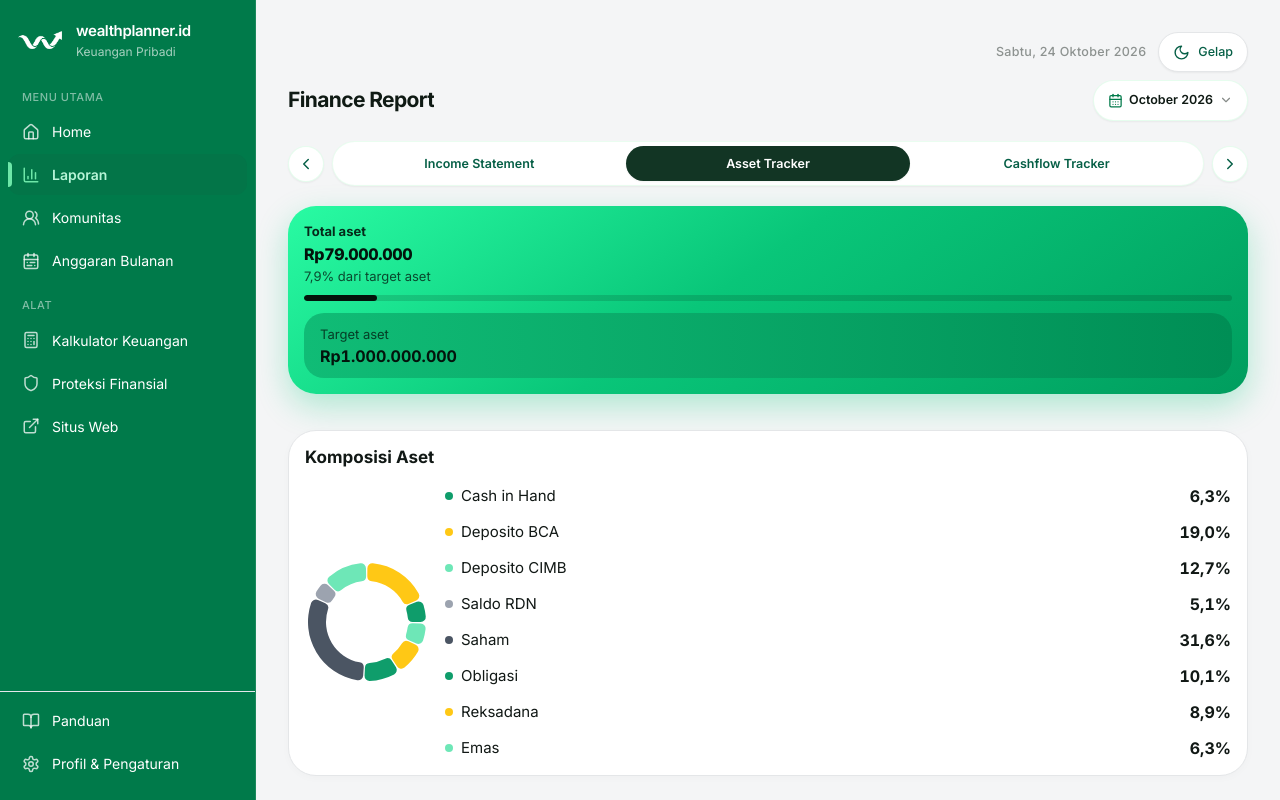
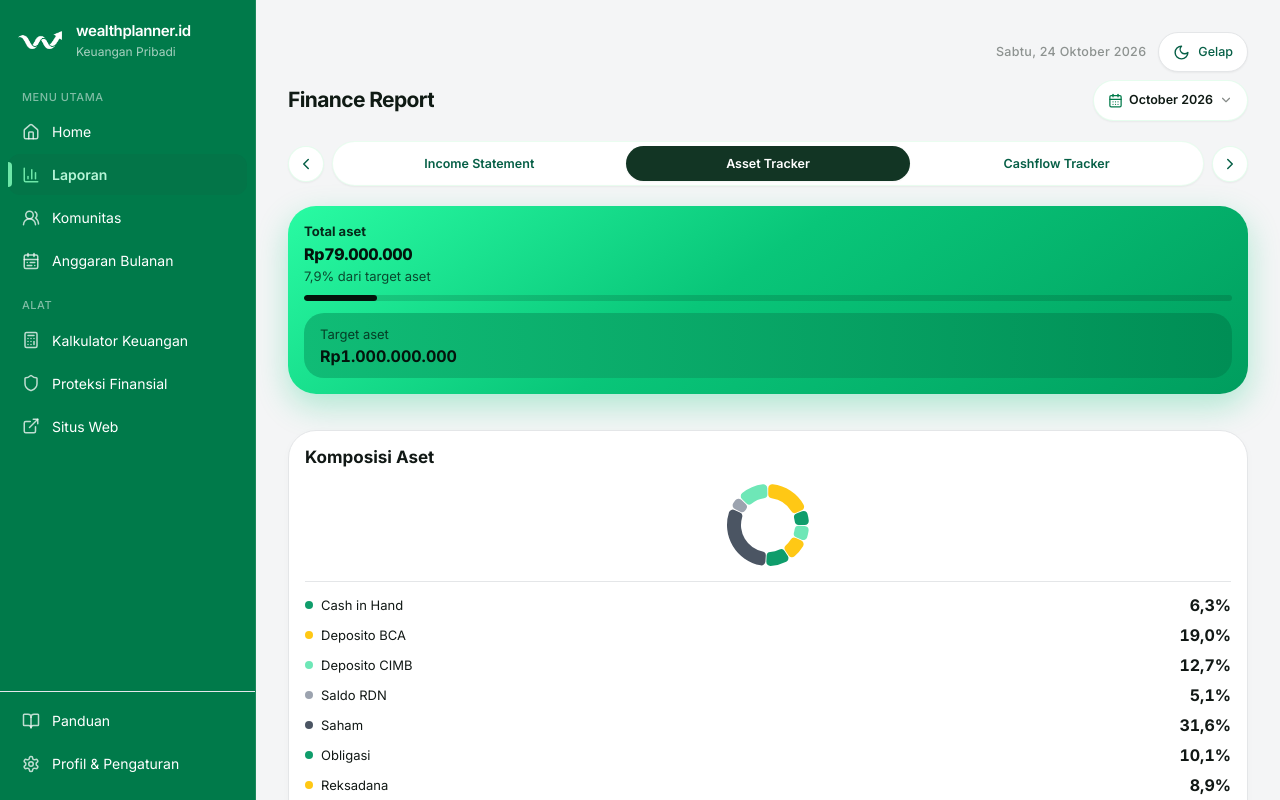
Before and after one commit to jasminework2023/personal-wealthplanner, a React (Vite) app: page /dashboard/finance in a window 1280 px wide. Both pictures are taken after a click on the button "Asset Tracker". Shown: the top 800 px of the page. Built offline with nearby package versions, Linux system fonts and the light colour scheme; the HTML template or start-up script is replaced by a standard one.

Commit message:
Make asset composition chart smaller with legend below

```diff
--- a/src/pages/DashboardFinance.tsx
+++ b/src/pages/DashboardFinance.tsx
@@ -379,11 +379,11 @@ export function DashboardFinance() {
         <div className="rounded-[28px] border border-[#E4E6E8] bg-white p-4 text-[#111815] shadow-[0_2px_8px_rgba(17,24,21,0.025)] dark:border-[#25252C] dark:bg-[#131316] dark:text-white dark:shadow-none">
           <p className="text-[17px] font-bold leading-tight">Komposisi Aset</p>
           {assetChartData.length > 0 ? (
-            <div className="mt-4 flex items-center gap-4">
-              <div className="h-[124px] w-[124px] shrink-0">
+            <div className="mt-3 flex flex-col items-center">
+              <div className="h-[88px] w-[88px] shrink-0">
                 <ResponsiveContainer width="100%" height="100%">
                   <PieChart>
-                    <Pie data={assetChartData} dataKey="value" nameKey="name" cx="50%" cy="50%" innerRadius={41} outerRadius={59} paddingAngle={1.5} stroke="none" cornerRadius={5}>
+                    <Pie data={assetChartData} dataKey="value" nameKey="name" cx="50%" cy="50%" innerRadius={27} outerRadius={41} paddingAngle={1.5} stroke="none" cornerRadius={4}>
                       {assetChartData.map((_, i) => (
                         <Cell key={i} fill={["#0F9D6B","#FFC815","#6EE7B7","#9CA3AF","#4B5563"][i % 5]} />
                       ))}
@@ -392,12 +392,12 @@ export function DashboardFinance() {
                   </PieChart>
                 </ResponsiveContainer>
               </div>
-              <div className="min-w-0 flex-1 space-y-[14px]">
+              <div className="mt-3 w-full space-y-2 border-t border-[#E4E6E8] pt-3 dark:border-[#25252C]">
                 {assetChartData.map((item, i) => (
                   <div key={item.name} className="flex min-h-[22px] items-center gap-2">
                     <span className="h-2 w-2 shrink-0 rounded-full" style={{ backgroundColor: ["#0F9D6B","#FFC815","#6EE7B7","#9CA3AF","#4B5563"][i % 5] }} />
-                    <span className="min-w-0 flex-1 truncate text-[15px] font-normal leading-[22px]">{item.name}</span>
-                    <span className="shrink-0 text-[15px] font-bold leading-[22px] tabular-nums">{assetCompositionTotal > 0 ? ((item.value / assetCompositionTotal) * 100).toFixed(1).replace(".", ",") : "0,0"}%</span>
+                    <span className="min-w-0 flex-1 text-[13px] font-normal leading-[20px]">{item.name}</span>
+                    <span className="shrink-0 text-[13px] font-bold leading-[20px] tabular-nums">{assetCompositionTotal > 0 ? ((item.value / assetCompositionTotal) * 100).toFixed(1).replace(".", ",") : "0,0"}%</span>
                   </div>
                 ))}
               </div>
```
